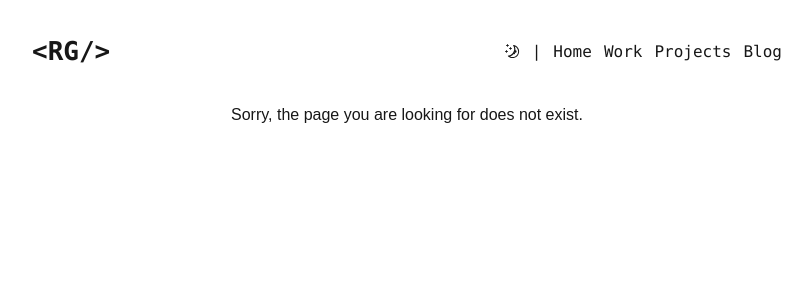
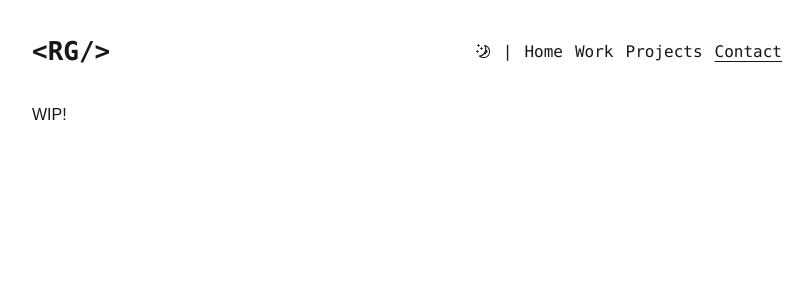
Before and after one commit to RyanGarfinkel/portfolio, a Next.js app: page /contact in a window 1280 px wide. Before the commit this address had no page. Shown: the top 300 px of the page, without its empty margins (233-1045 px from the left). Built offline with nearby package versions, Linux system fonts and the light colour scheme.

Commit message:
Replaced blog with contact.

```diff
--- a/src/components/navbar.tsx
+++ b/src/components/navbar.tsx
@@ -24,7 +24,7 @@ const Navbar: React.FC<NavbarProps> = ({ isDarkMode, toggleDarkMode }) => {
                 <Link href='/' className={path === '/' ? 'underline underline-offset-4' : ''}>Home</Link>
                 <Link href='/work' className={path === '/work' ? 'underline underline-offset-4' : ''}>Work</Link>
                 <Link href='/projects' className={path === '/projects' ? 'underline underline-offset-4' : ''}>Projects</Link>
-                <Link href='/blog' className={path === '/blog' ? 'underline underline-offset-4' : ''}>Blog</Link>
+                <Link href='/contact' className={path === '/contact' ? 'underline underline-offset-4' : ''}>Contact</Link>
             </div>
         </div>
     );
--- a/src/pages/blog.tsx
+++ b/src/pages/contact.tsx
@@ -1,5 +1,5 @@
 
-const Blog = () => {
+const Contact = () => {
 
     return (
         <div>
@@ -8,4 +8,4 @@ const Blog = () => {
     );
 };
 
-export default Blog;
+export default Contact;
```
